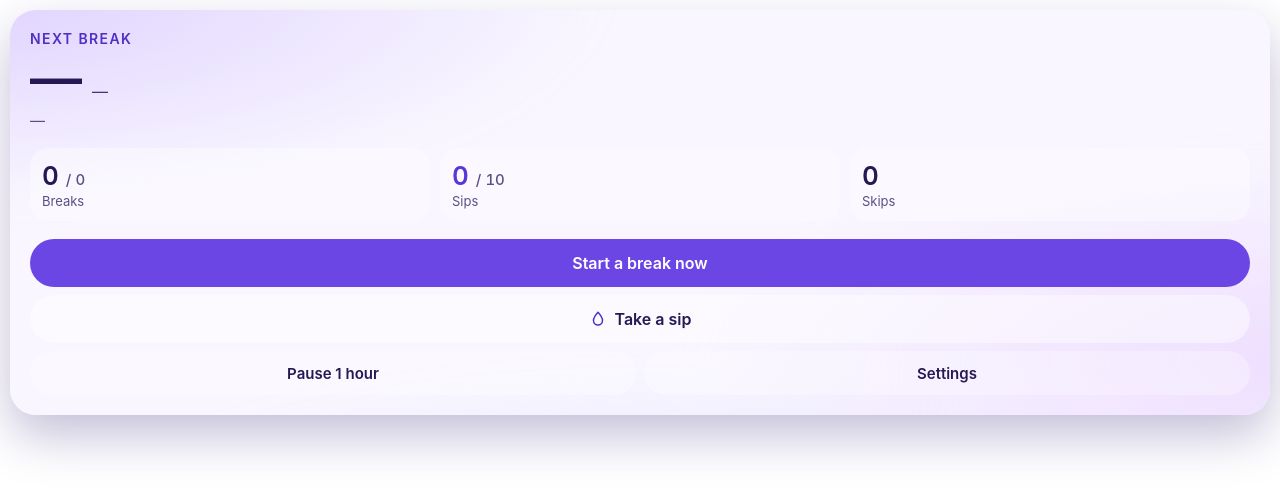
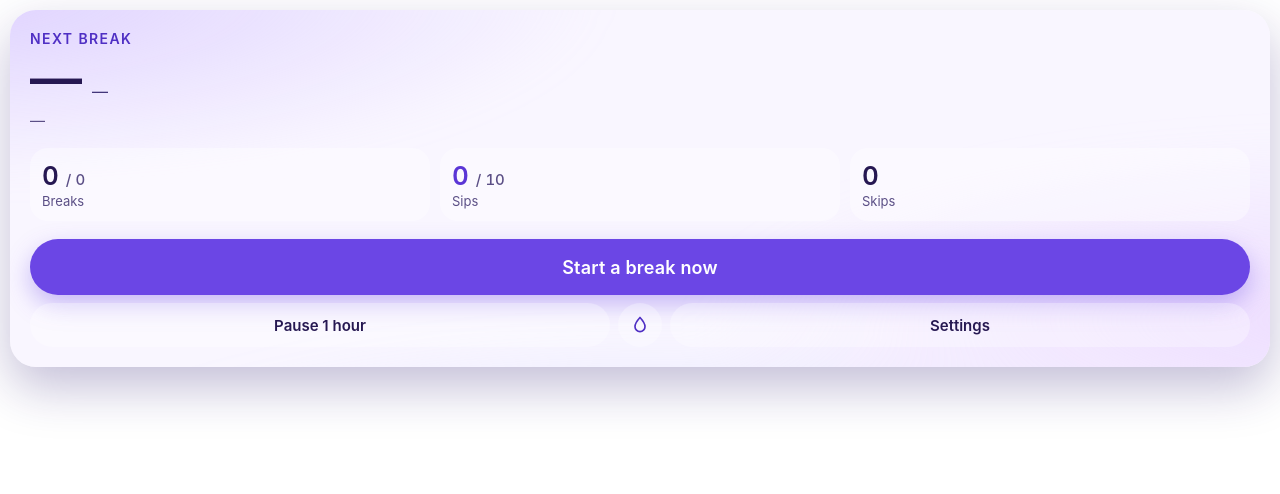
Before and after one commit to inquireraincityav/deskreset, a website built with Vite: page src/renderer/popover/index.html in a window 1280 px wide. Built offline with nearby package versions, Linux system fonts and the light colour scheme.

Commit message:
Project stale 'following' break forward; demote Take a sip to droplet icon
Scheduler.state(): if the 'following' break's stored nextAt is in the
past (because another break overran while the scheduler was suppressed),
project it to now + its interval before returning. 'next' is left as-is
so an already-due break still reads 00:00. Fixes the popover showing
'Stretch break at 10:58 PM' when it's already 10:59 PM.

Popover hierarchy: Start-a-break-now grows (56px, 18px type, violet
shadow) to anchor the card. Take-a-sip loses its full-width row and
becomes a small droplet-icon button sitting between Pause and Settings.
Same click behavior (opens the sip window).

Co-Authored-By: Claude Opus 4.7 <noreply@anthropic.com>
Claude-Session: https://claude.ai/code/session_013aorVxqGXWLRa2niGGHpoU

```diff
--- a/src/renderer/popover/index.html
+++ b/src/renderer/popover/index.html
@@ -34,14 +34,12 @@
     </div>
 
     <div class="actions">
-      <button id="start-now" class="btn btn-primary">Start a break now</button>
-      <button id="take-sip" class="btn btn-glass">
-        <svg width="18" height="18" viewBox="0 0 24 24" fill="none" stroke="#4F2FC4" stroke-width="2" stroke-linecap="round" stroke-linejoin="round" aria-hidden="true"><path d="M12 3s6 6.5 6 11a6 6 0 01-12 0c0-4.5 6-11 6-11z"/></svg>
-        Take a sip
-      </button>
+      <button id="start-now" class="btn btn-primary btn-lg">Start a break now</button>
       <div class="row">
         <button id="pause" class="btn btn-ghost">Pause 1 hour</button>
-<!-- label is toggled between "Pause 1 hour" and "Resume" in main.ts -->
+        <button id="take-sip" class="btn btn-icon" aria-label="Take a sip" title="Take a sip">
+          <svg width="20" height="20" viewBox="0 0 24 24" fill="none" stroke="#4F2FC4" stroke-width="2" stroke-linecap="round" stroke-linejoin="round" aria-hidden="true"><path d="M12 3s6 6.5 6 11a6 6 0 01-12 0c0-4.5 6-11 6-11z"/></svg>
+        </button>
         <button id="settings" class="btn btn-ghost">Settings</button>
       </div>
     </div>
--- a/src/renderer/popover/main.ts
+++ b/src/renderer/popover/main.ts
@@ -64,6 +64,8 @@ async function init(): Promise<void> {
 init();
 
 document.getElementById('take-sip')!.addEventListener('click', () => desk.openSip());
+// Keep the title tooltip accurate even if we add a count later.
+document.getElementById('take-sip')!.setAttribute('title', 'Take a sip');
 document.getElementById('start-now')!.addEventListener('click', () => desk.startNow());
 document.getElementById('pause')!.addEventListener('click', () => desk.pause1h());
 document.getElementById('settings')!.addEventListener('click', () => desk.openSettings());
--- a/src/renderer/popover/style.css
+++ b/src/renderer/popover/style.css
@@ -134,6 +134,12 @@ html, body {
   background: var(--accent);
   color: #fff;
 }
+.btn-lg {
+  min-height: 56px;
+  font-size: 18px;
+  letter-spacing: 0.01em;
+  box-shadow: 0 10px 24px rgba(107, 70, 229, 0.35);
+}
 .btn-glass { background: rgba(255, 255, 255, 0.45); }
 .btn-ghost {
   background: rgba(255, 255, 255, 0.3);
@@ -141,4 +147,11 @@ html, body {
   font-size: 15px;
   flex: 1;
 }
+.btn-icon {
+  background: rgba(255, 255, 255, 0.3);
+  width: 44px;
+  min-height: 44px;
+  padding: 0;
+  flex: 0 0 44px;
+}
 .row { display: flex; gap: 8px; }
```
Also changed, not shown: src/main/scheduler.ts (+11 -1 lines).
